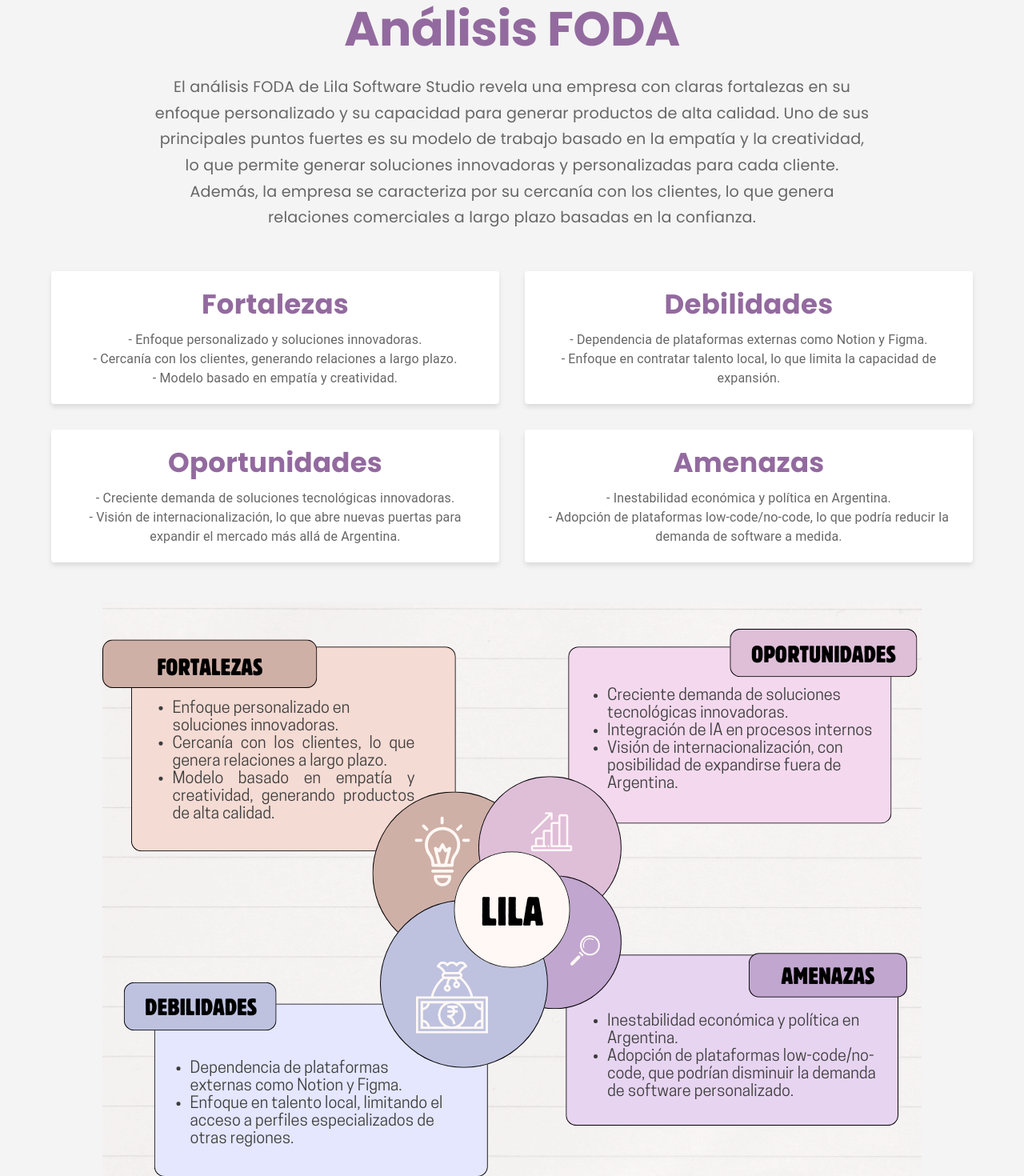
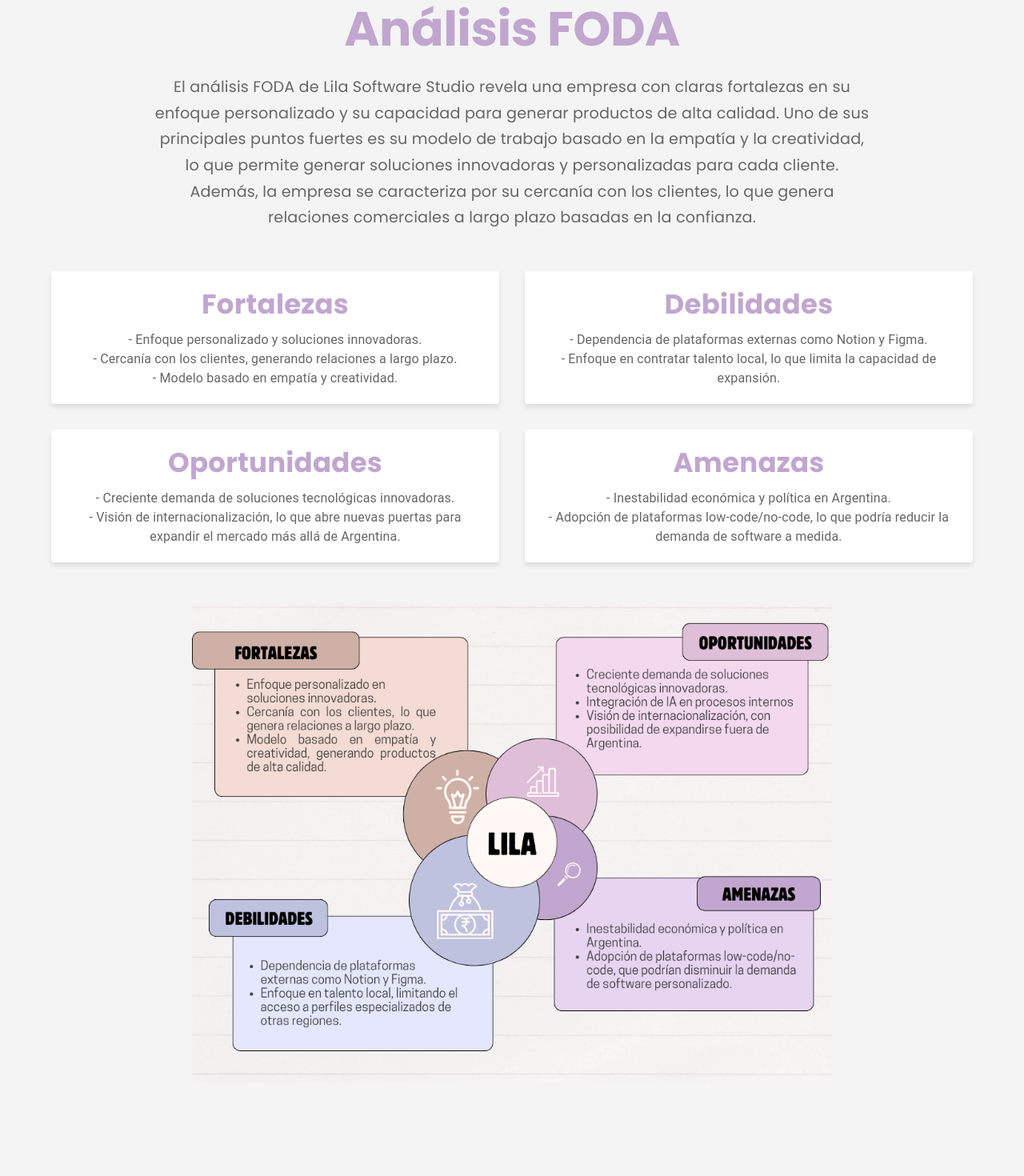
Before and after one commit to Belen-Humbert/proyecto-dise-o, a React (Vite) app in the folder proyectoUI/: page /foda in a window 1280 px wide. Shown: the top 1470 px of the page at 80% size. After the commit the page ends 1353 px from the top, so only its background shows below. Built offline with nearby package versions, Linux system fonts and the light colour scheme; a web font is replaced by a local one.

Commit message:
modificación en estilos de análisis foda

```diff
--- a/proyectoUI/src/Styles/FodaLila.module.css
+++ b/proyectoUI/src/Styles/FodaLila.module.css
@@ -75,14 +75,17 @@
 /* Imagen */
 .fodaLilaImageContainer {
   margin-top: 50px;
+  display: flex;  /* Usamos flexbox para centrar */
+  justify-content: center;  /* Centramos la imagen horizontalmente */
 }
 
 .fodaLilaImage {
-  max-width: 100%;
-  height: auto;
-  transition: transform 0.3s ease-in-out;
+  max-width: 800px;  /* Limita el ancho máximo de la imagen */
+  width: 100%;  /* Asegura que ocupe el 100% del ancho disponible */
+  height: auto;  /* Mantiene las proporciones de la imagen */
+  transition: transform 0.3s ease-in-out;  /* Efecto suave al hacer hover */
 }
 
 .fodaLilaImage:hover {
-  transform: scale(1.05);
+  transform: scale(1.05);  /* Aumenta el tamaño de la imagen al pasar el cursor */
 }
--- a/proyectoUI/src/screens/FODAlila.jsx
+++ b/proyectoUI/src/screens/FODAlila.jsx
@@ -12,7 +12,7 @@ const FODAlila = () => {
         className="fodaLila-title"
         gutterBottom
         align="center"
-        sx={{ fontFamily: 'Poppins, sans-serif', color: '#936A9F', fontWeight: 700 }}
+        sx={{ fontFamily: 'Poppins, sans-serif', color: '#c1a6cf', fontWeight: 700 }}
       >
         Análisis FODA
       </Typography>
@@ -64,7 +64,7 @@ const FODAlila = () => {
                 variant="h4"
                 className="fodaLila-subtitle"
                 gutterBottom
-                sx={{ fontFamily: 'Poppins, sans-serif', color: '#936A9F', fontWeight: 700 }}
+                sx={{ fontFamily: 'Poppins, sans-serif', color: '#c1a6cf', fontWeight: 700 }}
               >
                 Fortalezas
               </Typography>
@@ -104,7 +104,7 @@ const FODAlila = () => {
                 variant="h4"
                 className="fodaLila-subtitle"
                 gutterBottom
-                sx={{ fontFamily: 'Poppins, sans-serif', color: '#936A9F', fontWeight: 700 }}
+                sx={{ fontFamily: 'Poppins, sans-serif', color: '#c1a6cf', fontWeight: 700 }}
               >
                 Debilidades
               </Typography>
@@ -142,7 +142,7 @@ const FODAlila = () => {
                 variant="h4"
                 className="fodaLila-subtitle"
                 gutterBottom
-                sx={{ fontFamily: 'Poppins, sans-serif', color: '#936A9F', fontWeight: 700 }}
+                sx={{ fontFamily: 'Poppins, sans-serif', color: '#c1a6cf', fontWeight: 700 }}
               >
                 Oportunidades
               </Typography>
@@ -180,7 +180,7 @@ const FODAlila = () => {
                 variant="h4"
                 className="fodaLila-subtitle"
                 gutterBottom
-                sx={{ fontFamily: 'Poppins, sans-serif', color: '#936A9F', fontWeight: 700 }}
+                sx={{ fontFamily: 'Poppins, sans-serif', color: '#c1a6cf', fontWeight: 700 }}
               >
                 Amenazas
               </Typography>
```
